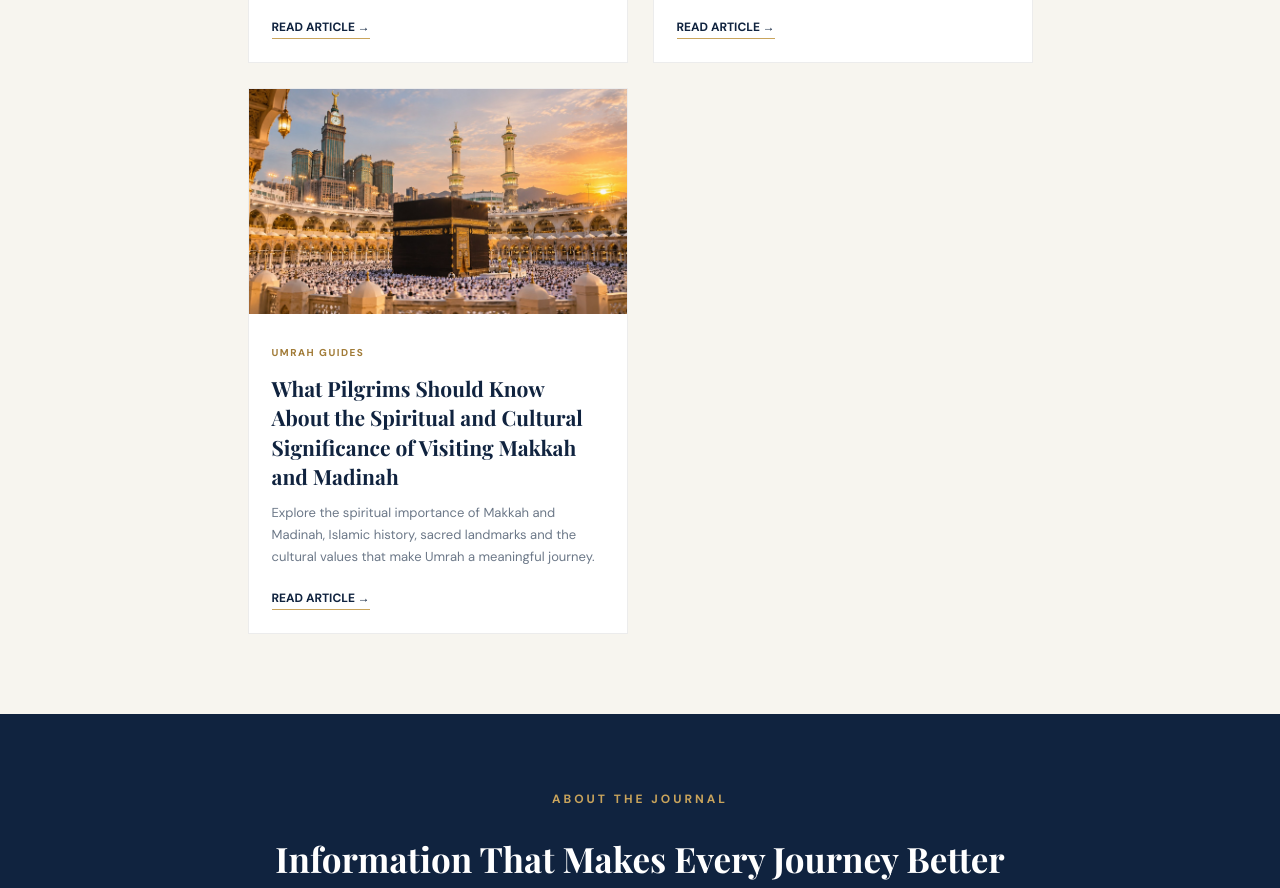
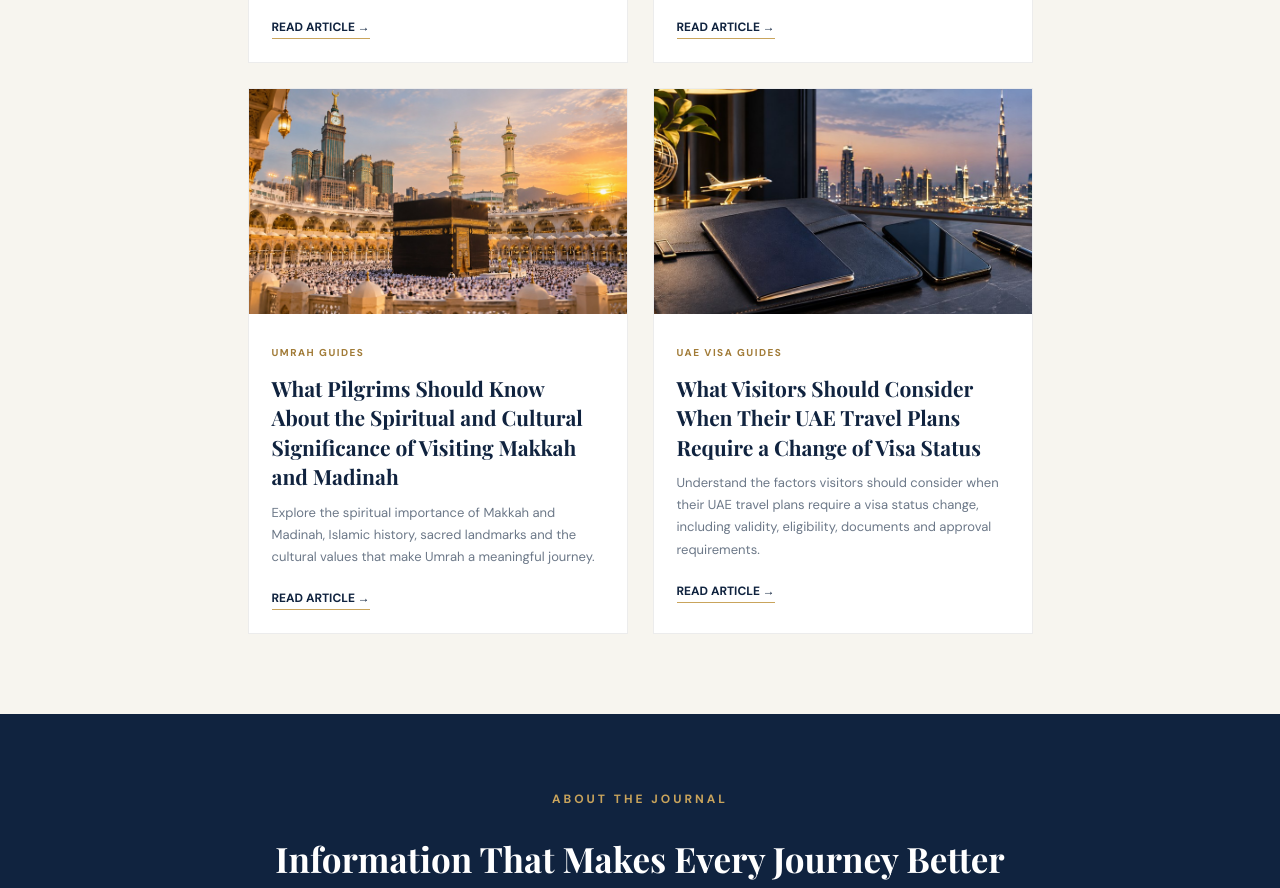
Before and after one commit to uaeumrahguide/uae-umrah-travel-guide, a plain HTML site: page index.html in a window 1280 px wide. Shown: the part 2435-3323 px from the top of the page. Drawn offline with nearby package versions, Linux system fonts and the light colour scheme.

Commit message:
Add article section for UAE visa status change

```diff
--- a/index.html
+++ b/index.html
@@ -634,7 +634,27 @@
             </div>
           </article>
 
+          <!-- ARTICLE 6 -->
 
+          <article class="article-card">
+            <img
+              src="uae-visa-status-change-travel-guide.jpg"
+              alt="Dark elegant travel planning desk with a passport-style booklet and Dubai skyline at dusk">
+
+            <div class="article-content">
+              <span class="article-category">UAE Visa Guides</span>
+
+              <h3>What Visitors Should Consider When Their UAE Travel Plans Require a Change of Visa Status</h3>
+
+              <p>
+                Understand the factors visitors should consider when their UAE travel plans require a visa status change, including validity, eligibility, documents and approval requirements.
+              </p>
+
+              <a href="uae-visa-status-change-travel-plans.html" class="read-more">
+                READ ARTICLE →
+              </a>
+            </div>
+          </article>
 
         </div>
       </div>
```
